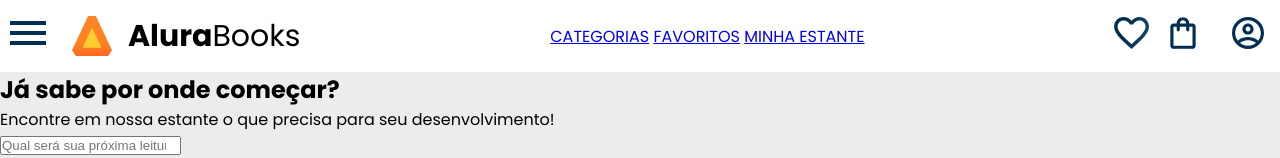
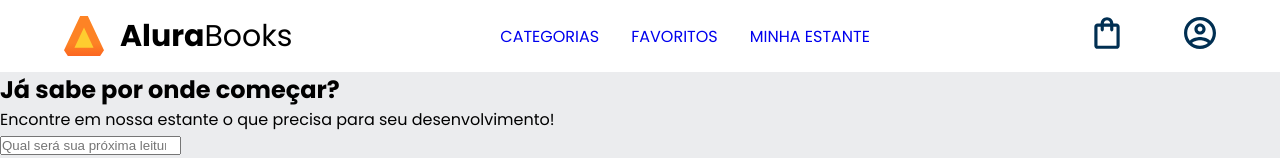
Before and after one commit to janaodantass/alura-books, a plain HTML site: page index.html in a window 1280 px wide. Shown: the top 158 px of the page. Drawn offline with nearby package versions, Linux system fonts and the light colour scheme.

Commit message:
Estilizando header versão tablet

```diff
--- a/style/header.css
+++ b/style/header.css
@@ -56,7 +56,30 @@
     display: none;
 }
 
+.container__titulo {
+    display: none;
+}
+
+.opcoes__link {
+    display: none;
+}
+
 @media screen and (min-width: 1024px) {
+    .cabecalho__menu-hamburguer {
+        display: none;
+    }
+
+    .container__imagem-favorito {
+        display: none;
+    }
+
+    .container {
+        display: flex;
+        align-items: center;
+        margin-left: 3rem;
+    }
+
+
     .container__titulo, .container__titulo--negrito {
         font-family: var(--fonte-secundaria);
         font-size: 30px;
@@ -64,9 +87,28 @@
 
     .container__titulo {
         font-weight: 400;
+        display: block;
     }
 
     .container__titulo--negrito {
         font-weight: 700;
     }
+
+    .opcoes__link {
+        display: block;
+        text-decoration: none;
+    }
+
+    .opcoes__link--header {
+        display: flex;
+        align-items: center;
+        gap: 2rem;
+        font: var(--fonte-principal);
+    }
+
+    .container__segundo {
+        margin-right: 3rem;
+        display: flex;
+        gap: 2rem;
+    }
 }
```
